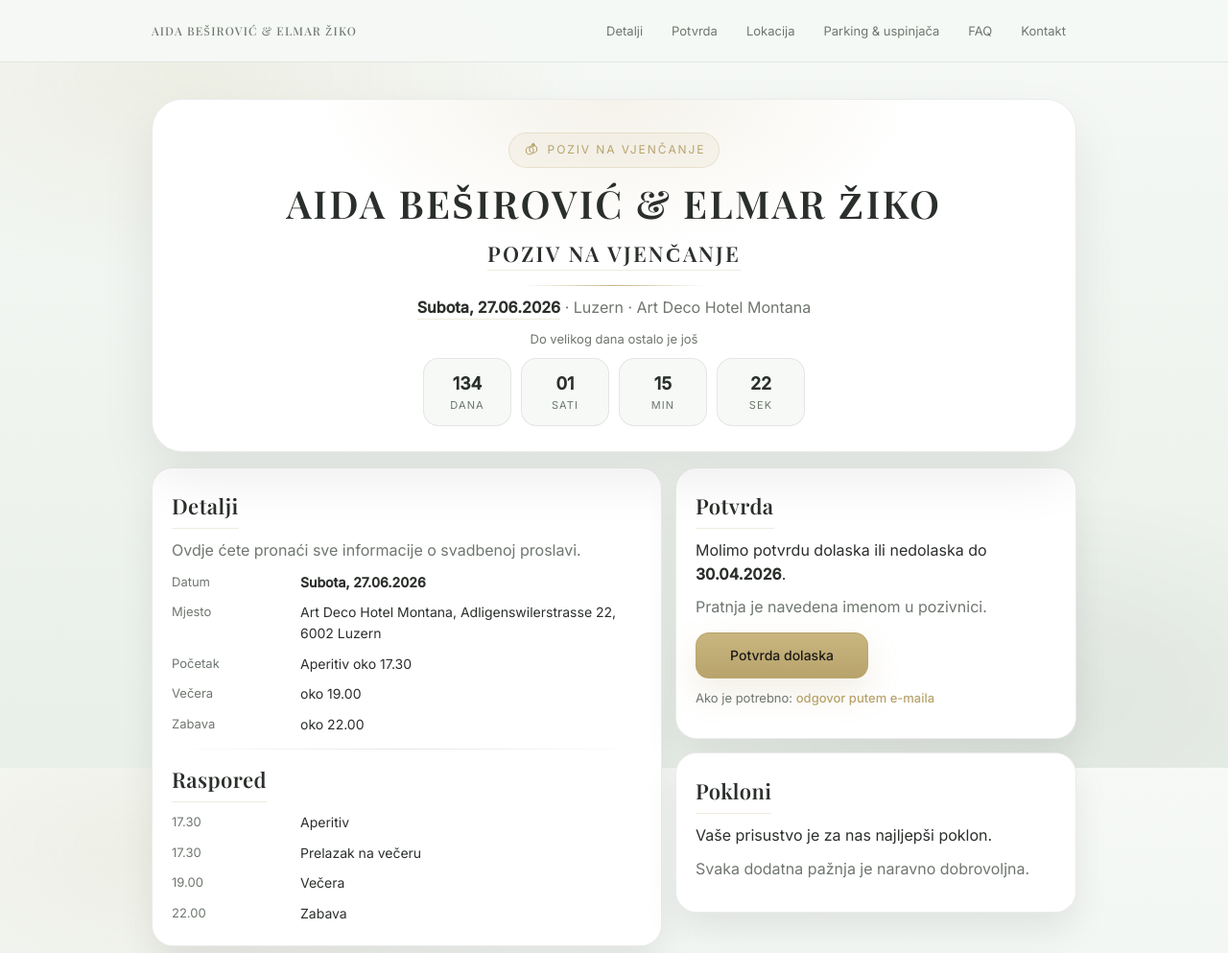
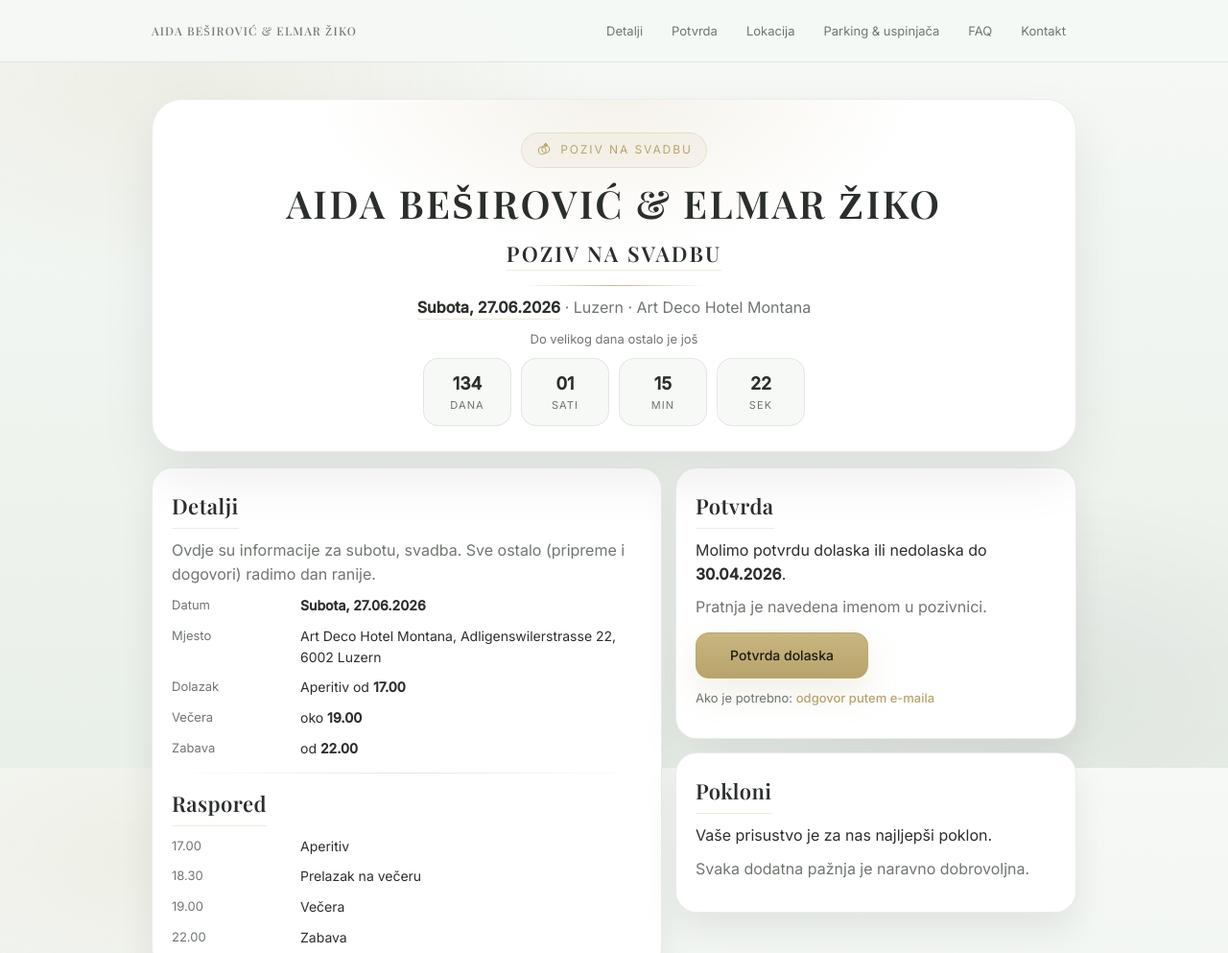
Before and after one commit to ElmarZAidaB/weddingbih, a plain HTML site: page index.html in a window 1280 px wide. Shown: the top 993 px of the page at 96% size. Drawn offline with nearby package versions, Linux system fonts and the light colour scheme.

Commit message:
Update index.html

```diff
--- a/index.html
+++ b/index.html
@@ -3,7 +3,7 @@
 <head>
   <meta charset="utf-8" />
   <meta name="viewport" content="width=device-width, initial-scale=1" />
-  <title>Aida Beširović & Elmar Žiko, Vjenčanje 27.06.2026</title>
+  <title>Aida Beširović & Elmar Žiko, Svadba 27.06.2026</title>
   <meta name="description" content="Poziv na svadbu Aide Beširović i Elmara Žike. Sve informacije, potvrda dolaska i kontakt." />
 
   <link rel="preconnect" href="https://fonts.googleapis.com">
@@ -371,25 +371,25 @@
 
   <main class="wrap">
     <section class="hero" id="top">
-      <div class="tag" aria-label="Poziv na vjenčanje">
+      <div class="tag" aria-label="Poziv na svadbu">
         <svg viewBox="0 0 24 24" fill="none" xmlns="http://www.w3.org/2000/svg" aria-hidden="true">
           <circle cx="9.6" cy="13.2" r="5.2" stroke="currentColor" stroke-width="1.5"/>
           <circle cx="14.4" cy="11.2" r="5.2" stroke="currentColor" stroke-width="1.5"/>
           <path d="M14.4 3.2l2.1 2.2-2.1 2.2-2.1-2.2 2.1-2.2Z" stroke="currentColor" stroke-width="1.5" stroke-linejoin="round"/>
           <path d="M12.8 5.4h3.2M14.4 3.2v4.4" stroke="currentColor" stroke-width="1.1" stroke-linecap="round" opacity="0.85"/>
         </svg>
-        <span>Poziv na vjenčanje</span>
+        <span>Poziv na svadbu</span>
       </div>
 
       <h1 class="names">AIDA BEŠIROVIĆ &amp; ELMAR ŽIKO</h1>
 
-      <div class="heroTitle"><span>Poziv na vjenčanje</span></div>
+      <div class="heroTitle"><span>Poziv na svadbu</span></div>
 
       <div class="divider" aria-hidden="true"></div>
 
       <p class="heroMeta"><strong>Subota, 27.06.2026</strong> · Luzern · Art Deco Hotel Montana</p>
 
-      <div class="countdownWrap" aria-label="Odbrojavanje do vjenčanja">
+      <div class="countdownWrap" aria-label="Odbrojavanje do svadbe">
         <p class="countLabel">Do velikog dana ostalo je još</p>
         <div class="countdown">
           <div class="cd"><div class="n" id="cdD">--</div><div class="l">Dana</div></div>
@@ -403,22 +403,22 @@
     <div class="grid">
       <section class="card section" id="details">
         <h2><span class="subhead">Detalji</span></h2>
-        <p class="muted">Ovdje ćete pronaći sve informacije o svadbenoj proslavi.</p>
+        <p class="muted">Ovdje su informacije za subotu, svadba. Sve ostalo (pripreme i dogovori) radimo dan ranije.</p>
 
         <div class="kv" aria-label="Detalji">
           <div class="k">Datum</div><div class="v"><strong>Subota, 27.06.2026</strong></div>
           <div class="k">Mjesto</div><div class="v">Art Deco Hotel Montana, Adligenswilerstrasse 22, 6002 Luzern</div>
-          <div class="k">Početak</div><div class="v">Aperitiv oko 17.30</div>
-          <div class="k">Večera</div><div class="v">oko 19.00</div>
-          <div class="k">Zabava</div><div class="v">oko 22.00</div>
+          <div class="k">Dolazak</div><div class="v">Aperitiv od <strong>17.00</strong></div>
+          <div class="k">Večera</div><div class="v">oko <strong>19.00</strong></div>
+          <div class="k">Zabava</div><div class="v">od <strong>22.00</strong></div>
         </div>
 
         <div class="divider2" aria-hidden="true"></div>
 
         <h2><span class="subhead">Raspored</span></h2>
         <div class="kv" aria-label="Raspored">
-          <div class="k">17.30</div><div class="v">Aperitiv</div>
-          <div class="k">17.30</div><div class="v">Prelazak na večeru</div>
+          <div class="k">17.00</div><div class="v">Aperitiv</div>
+          <div class="k">18.30</div><div class="v">Prelazak na večeru</div>
           <div class="k">19.00</div><div class="v">Večera</div>
           <div class="k">22.00</div><div class="v">Zabava</div>
         </div>
@@ -431,11 +431,11 @@
           <p class="muted">Pratnja je navedena imenom u pozivnici.</p>
 
           <div class="cta">
-<a class="btn primary" href="https://forms.gle/iW3hEmie9VzEF8637" target="_blank" rel="noopener">Potvrda dolaska</a>
+            <a class="btn primary" href="https://forms.gle/iW3hEmie9VzEF8637" target="_blank" rel="noopener">Potvrda dolaska</a>
           </div>
 
           <p class="muted" style="margin-top:10px; font-size:13px;">
-            Ako je potrebno: <a class="textlink" href="mailto:elmarzaidab@gmail.com?subject=Potvrda%2027.06.2026&body=Ime:%0D%0ABroj%20odraslih:%0D%0ABroj%20djece:%0D%0ADolazim%20ili%20ne%20dolazim:%0D%0AAllergije/želje:%0D%0A">odgovor putem e-maila</a>
+            Ako je potrebno: <a class="textlink" href="mailto:elmarzaidab@gmail.com?subject=Potvrda%2027.06.2026&body=Ime:%0D%0ABroj%20odraslih:%0D%0ABroj%20djece:%0D%0ADolazim%20ili%20ne%20dolazim:%0D%0AAlergije/zelje:%0D%0A">odgovor putem e-maila</a>
           </p>
         </section>
 
```
